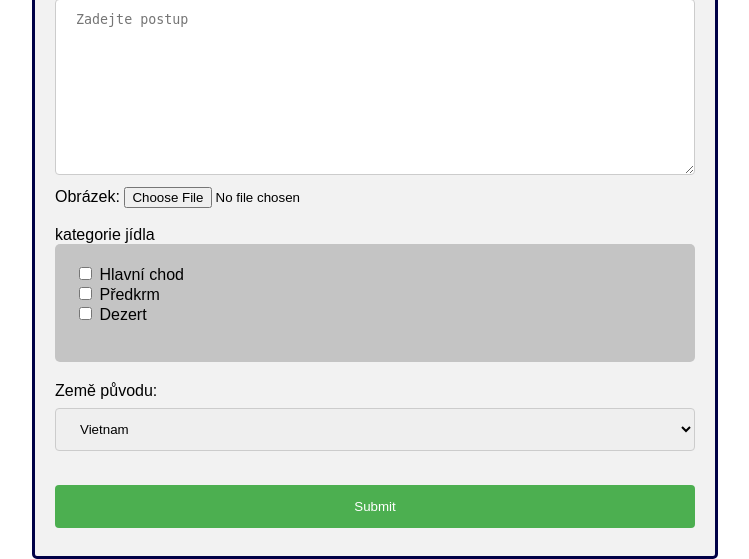
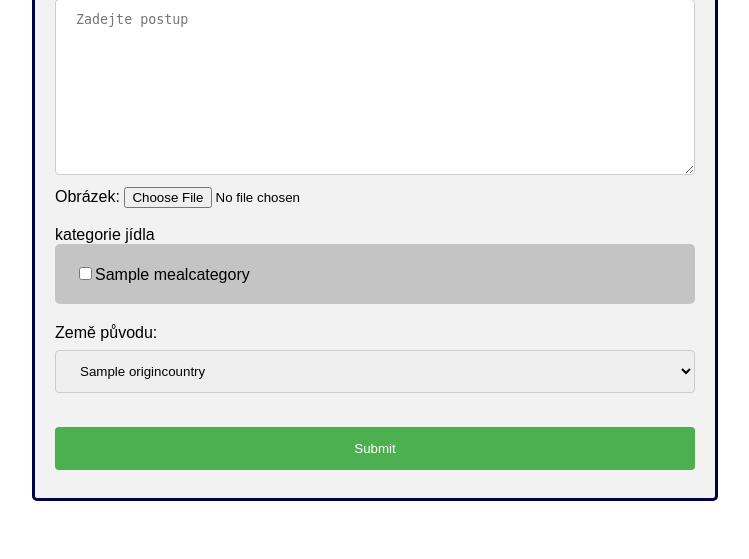
Before and after one commit to OBU5/MyCookBook, a PHP site: page /addRecipe.php in a window 1280 px wide. Shown: the part 948-1507 px from the top of the page, without its empty margins (265-1014 px from the left). After the commit the page ends 1449 px from the top, so only its background shows below. Run offline with PHP 8.4, Linux system fonts and the light colour scheme; the visitor is signed in with stand-in values (Sample User, id 1); tables that the repository leaves empty hold one stand-in row (values such as "Sample post"); some web fonts are replaced.

Commit message:
implemented values from database into addRecipe.php

```diff
--- a/addRecipe.php
+++ b/addRecipe.php
@@ -1,5 +1,6 @@
 <?php
 $connect = mysqli_connect("localhost", "root", "", "test");
+$connect->set_charset("UTF-8");
 session_start();
 // user must be logged in
 if (!isset($_SESSION["username"])) {
@@ -41,7 +42,7 @@ if (!isset($_SESSION["username"])) {
                 $uploadfile = str_replace(' ', '-', $uploadfile);
                 if (move_uploaded_file($_FILES["img"]["tmp_name"], $uploadfile)) {
                     echo "File is valid, and was successfully uploaded.\n";
-                    echo ' <a href = http://' . $_SERVER['SERVER_NAME'].'/MyCookBook/' .$uploadfile.'> Zobrazit obrázek </a>';
+                    echo ' <a href = http://' . $_SERVER['SERVER_NAME'] . '/MyCookBook/' . $uploadfile . '> Zobrazit obrázek </a>';
                 } else {
                     echo "<p> Upload failed </p>";
                 }
@@ -177,14 +178,21 @@ if (!isset($_SESSION["username"])) {
             <input type="file" id="img" name="img" accept="image/*"><br><br>
 
             <!-- meal category -->
+
+
             <label for="mealCategoryDiv">kategorie jídla</label>
             <div name="mealCategoryDiv" class="mealCategoryDiv">
-                <input type="checkbox" name="mealCategory[]" value="mainDish">
-                <label for="mealCategory1"> Hlavní chod</label><br>
-                <input type="checkbox" name="mealCategory[]" value="starter">
-                <label for="mealCategory2"> Předkrm</label><br>
-                <input type="checkbox" name="mealCategory[]" value="desert">
-                <label for="mealCategory3"> Dezert</label><br><br>
+
+                <?php
+                $query = "SELECT name FROM MealCategory";
+                $result = $connect->query($query);
+                if ($result->num_rows > 0) {
+                    // output data of each row
+                    while ($row = $result->fetch_assoc()) {
+                        echo '<input type="checkbox" name="mealCategory[]">' . $row['name'] . '<br>';
+                    }
+                }
+                ?>
             </div>
 
 
@@ -192,10 +200,16 @@ if (!isset($_SESSION["username"])) {
 
             <label for="originCountry">Země původu:</label>
             <select name="originCountry" id="originCountry">
-                <option value="Vietnam">Vietnam</option>
-                <option value="Italy">Italy</option>
-                <option value="Czechia">Česko</option>
-                <option value="Czechia">Není jasné</option>
+                <?php
+                $query = "SELECT name FROM OriginCountry";
+                $result = $connect->query($query);
+                if ($result->num_rows > 0) {
+                    // output data of each row
+                    while ($row = $result->fetch_assoc()) {
+                        echo "<option value=" . $row['name']  . ">" . $row['name'] . "</option>";
+                    }
+                }
+                ?>
             </select><br><br>
 
             <input type="submit" name="submit">
```
Also changed, not shown: SimpleInsert.sql (+16 -0 lines).
